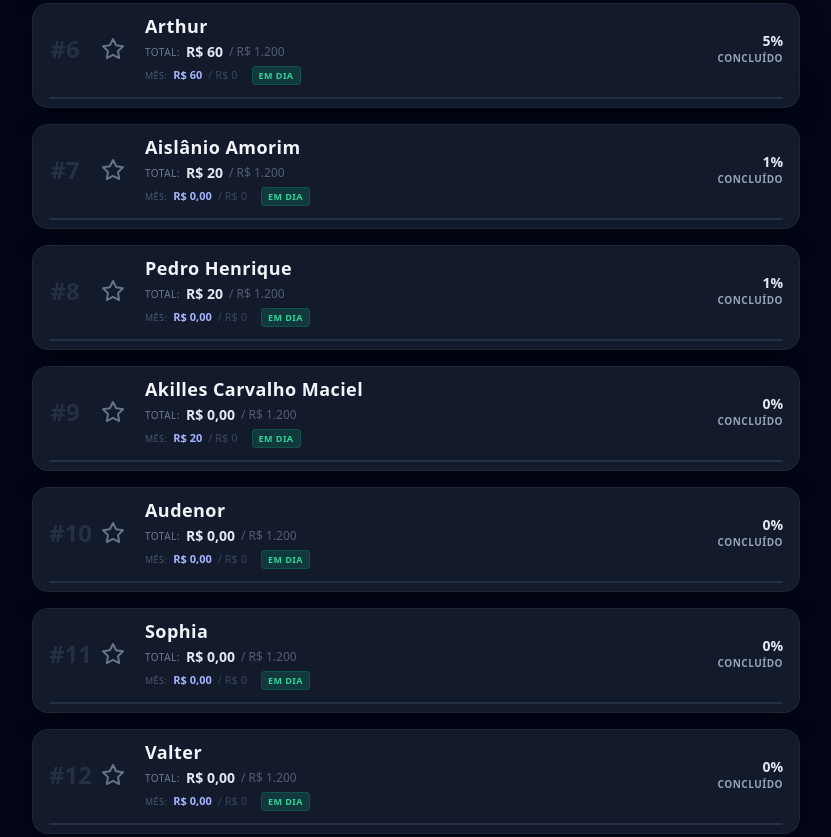
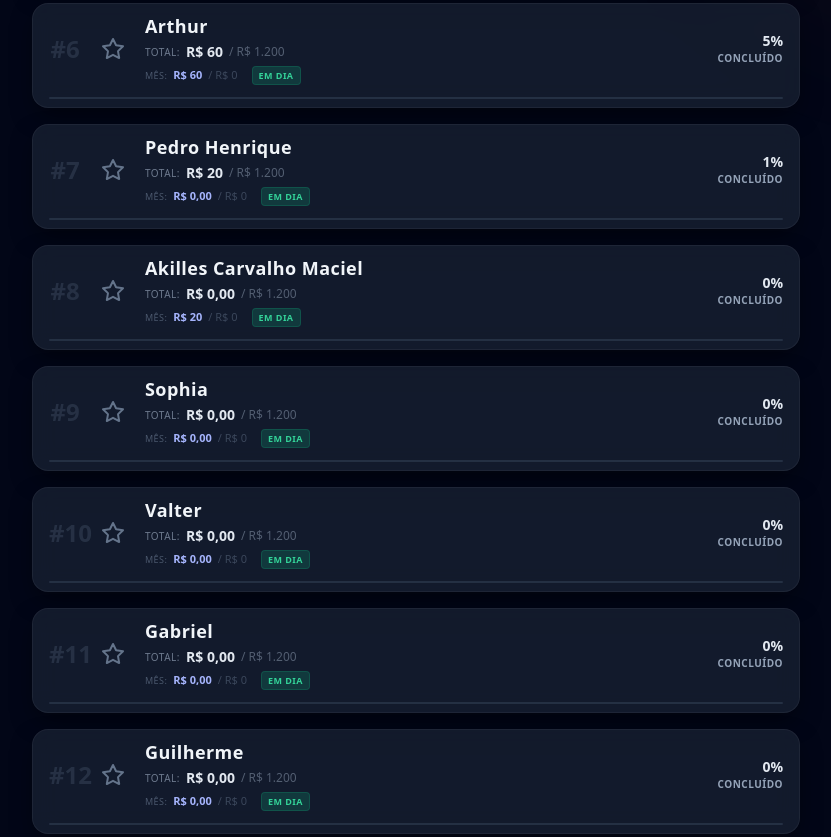
Before and after one commit to Aislanio/dbvList, a plain HTML site: page index.html in a window 1280 px wide. Shown: the part 860-1697 px from the top of the page, without its empty margins (224-1055 px from the left). Drawn offline with nearby package versions, Linux system fonts and the light colour scheme.

Commit message:
second commit

```diff
--- a/index.html
+++ b/index.html
@@ -206,13 +206,6 @@
         currentMonthDeposited: 160
     },
     {
-        id: 4,
-        name: 'Aislânio Amorim',
-        score: 20,
-        monthlyGoal: 0,
-        currentMonthDeposited: 0
-    },
-    {
         id: 5,
         name: 'Rafael',
         score: 80,
@@ -244,13 +237,6 @@
         id: 9,
         name: 'Pedro Henrique',
         score: 20,
-        monthlyGoal: 0,
-        currentMonthDeposited: 0
-    },
-    {
-        id: 10,
-        name: 'Audenor',
-        score: 0,
         monthlyGoal: 0,
         currentMonthDeposited: 0
     },
```
